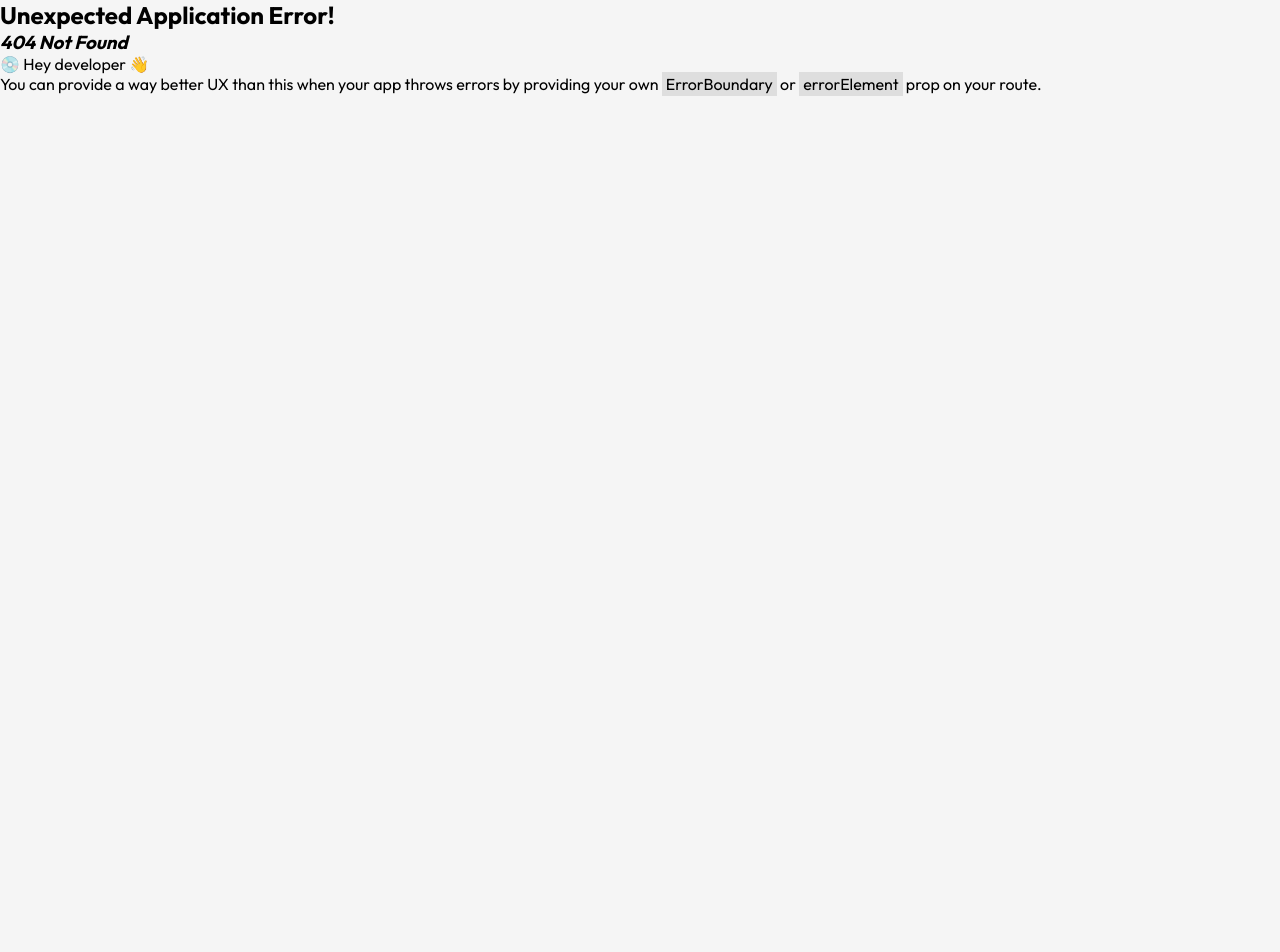
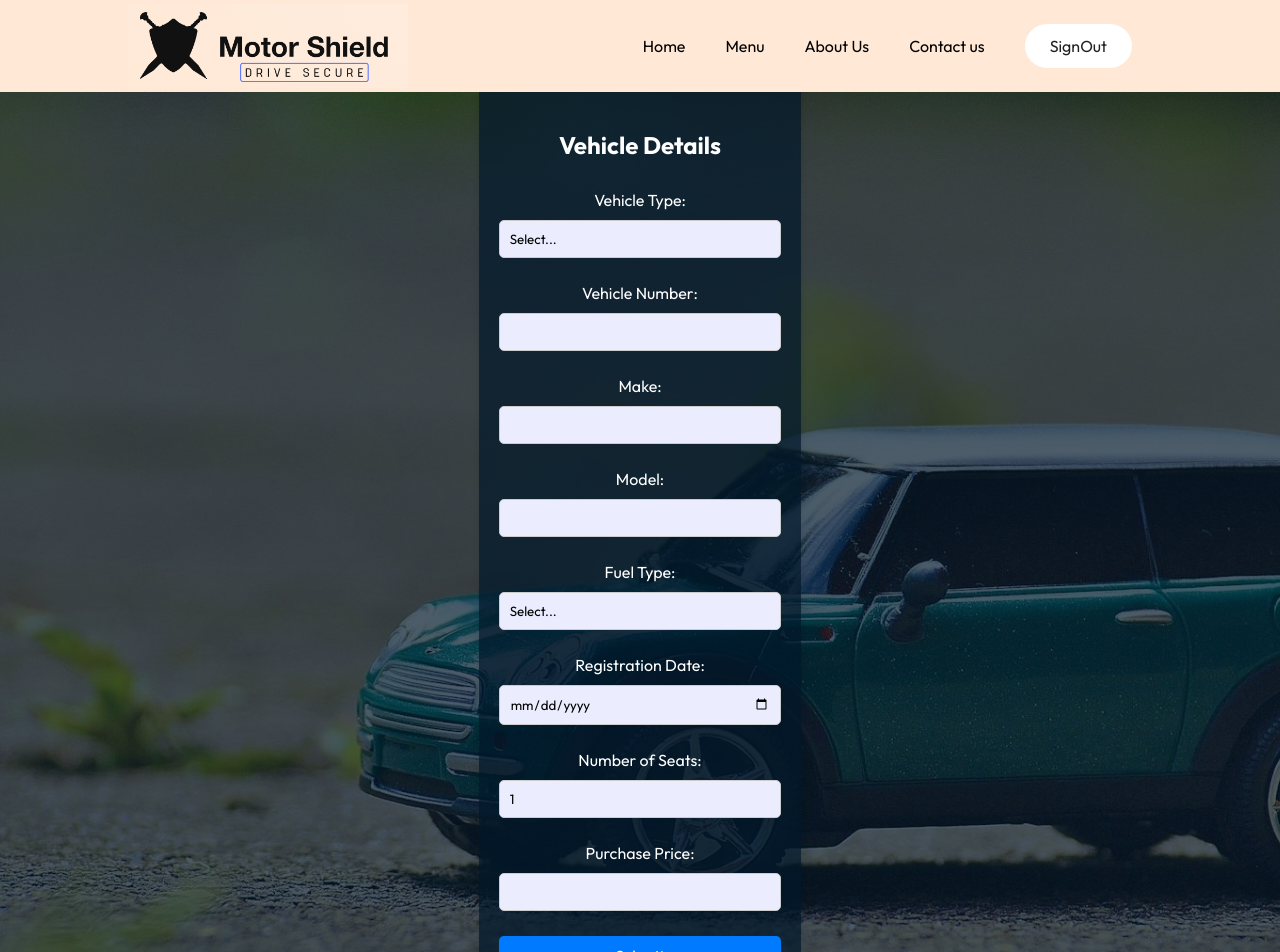
Before and after one commit to krishnalath99/MotorShield, a React (Vite) app: page /add-vehicle in a window 1280 px wide. Before the commit this address had no page. Shown: the top 952 px of the page. Before the commit the page ends 800 px from the top, so only its background shows below. Built offline with nearby package versions, Linux system fonts and the light colour scheme; sample sign-in values are in the browser's storage.

Commit message:
Forgot Password and Reset Password Functionality Added

```diff
--- a/src/App.jsx
+++ b/src/App.jsx
@@ -9,6 +9,9 @@ import ClaimMenu from './Components/Menu/ClaimMenu';
 import SignUpForm from './Components/SignUpForm/SignUpForm';
 import ProtectedRoutePage from './Components/ProtectedRoutePage';
 import SignOut from './Components/SignOut/SignOut';
+import VehicleDetails from './Components/PolicySubMenu/VehicleDetails';
+import ForgorPassword from './Components/ForgotPassoword/ForgorPassword';
+import ResetPassword from './Components/ResetPassword/ResetPassword';
 
 
 const router = createBrowserRouter([
@@ -33,6 +36,15 @@ const router = createBrowserRouter([
         element: <SignOut />
       },
       {
+        path: '/send-reset-password-email',
+        element: <ForgorPassword />
+      },
+      {
+        path: '/reset-password/:uid/:token',
+        element: <ResetPassword />
+
+      },
+      {
         path: '/menu',
         element: (
           <ProtectedRoutePage>
@@ -55,6 +67,14 @@ const router = createBrowserRouter([
             <ClaimMenu />
           </ProtectedRoutePage>
         ),
+      },
+      {
+        path: '/add-vehicle',
+        element: (
+          <ProtectedRoutePage>
+            <VehicleDetails />
+          </ProtectedRoutePage>
+        )
       }
     ]
   }
--- /dev/null
+++ b/src/Components/ForgotPassoword/ForgorPassword.jsx
@@ -0,0 +1,37 @@
+import React, { useState } from 'react'
+import axios from 'axios'
+import './ForgotPassword.css'
+
+const ForgorPassword = () => {
+
+  const [email, setEmail] = useState('')
+  const [error, setError] = useState('')
+
+  const submitHandler = async (event) => {
+    event.preventDefault();
+    try {
+        const response = await axios.post('http://127.0.0.1:8000/send-reset-password-email/', {
+            email
+        });
+        setError('Password Reset link sent to your mail.')
+    }
+    catch(error) {
+        setError('You are not a Registered User')
+    }
+  }
+
+  return (
+    <div className="fp-cont">
+        <div className="fp-container">
+            <form className='fp-form' onSubmit={submitHandler}>
+                <h2>Forgot Password</h2>
+                <input type="email" id="email" name="email" placeholder='Enter Your Email' required value={email} onChange={(event) => setEmail(event.target.value)}/>
+                {error && <p className="error-message">{error}</p>}
+                <button type="submit" className='btn light-btn'>Get Password Reset Link on Mail</button>
+            </form>
+        </div>
+    </div>
+  )
+}
+
+export default ForgorPassword
--- /dev/null
+++ b/src/Components/ForgotPassoword/ForgotPassword.css
@@ -0,0 +1,37 @@
+.fp-container {
+    max-width: 360px;
+    margin: 0 auto;
+    margin-top: 80px;
+    padding: 40px 20px;
+    background-color: rgba(0, 23, 42, 0.7);
+    border-radius: 10px;
+    box-shadow: 0 4px 6px rgba(0, 0, 0, 0.1);
+    display: flex;
+    flex: 1;
+    align-items: center;
+    padding-right: 20px;
+}
+
+.fp-form {
+    text-align: center;
+}
+
+.fp-form h2 {
+    margin-top: 10px;
+    margin-bottom: 30px;
+    color: #ffff;
+}
+
+.fp-form input {
+    width: 100%;
+    padding: 10px;
+    background: #EBECFE;
+    border: 1px solid #ccc;
+    border-radius: 5px;
+    margin-bottom: 25px;
+}
+
+.error-message {
+    color: #007bff;
+    margin-bottom: 20px;
+}
--- a/src/Components/Menu/PolicyMenu.jsx
+++ b/src/Components/Menu/PolicyMenu.jsx
@@ -5,7 +5,7 @@ import { Link } from 'react-router-dom'
 const PolicyMenu = () => {
   return (
     <div className="card-menu">
-      <Link className="card">Purchase Policy - Get Quotes</Link>
+      <Link to='/add-vehicle' className="card">Purchase Policy - Get Quotes</Link>
       <Link className="card">Renew Insurance Policy</Link>
       <Link className="card">Track/View Policy</Link>
       <Link className="card">Make Payment for Policy</Link>
--- /dev/null
+++ b/src/Components/PolicySubMenu/VehicleDetails.css
@@ -0,0 +1,55 @@
+.new-form {
+    max-width: 720px;
+    margin: 0 auto;
+    margin-top: 80px;
+    padding: 40px 20px;
+    background-color: rgba(0, 23, 42, 0.7);
+    border-radius: 10px;
+    box-shadow: 0 4px 6px rgba(0, 0, 0, 0.1);
+  }
+
+  .vehicle-form {
+    text-align: center;
+  }
+
+  .vehicle-form h2 {
+    margin-top: 10px;
+    margin-bottom: 30px;
+    color: #ffff;
+  }
+
+  .vehicle-form label {
+    display: block;
+    margin-bottom: 10px;
+    color: #ffff;
+  }
+
+  .vehicle-form input[type="text"],
+  .vehicle-form input[type="number"],
+  .vehicle-form select,
+  .vehicle-form input[type="date"] {
+    width: 100%;
+    padding: 10px;
+    background: #EBECFE;
+    border: 1px solid #ccc;
+    border-radius: 5px;
+    margin-bottom: 25px;
+  }
+
+  .vehicle-form select {
+    appearance: none;
+  }
+
+  .vehicle-form button {
+    width: 100%;
+    padding: 10px;
+    background-color: #007bff;
+    color: #fff;
+    border: none;
+    border-radius: 5px;
+    cursor: pointer;
+  }
+
+  .vehicle-form button:hover {
+    background-color: #0056b3;
+  }
--- /dev/null
+++ b/src/Components/PolicySubMenu/VehicleDetails.jsx
@@ -0,0 +1,77 @@
+import React, {useState} from 'react'
+import { Link, redirect, useNavigate } from 'react-router-dom';
+import './VehicleDetails.css';
+import axios from 'axios';
+
+const VehicleDetails = () => {
+  const [vehicle_type, setVehicleType] = useState('');
+  const [vehicle_number, setVehicleNumber] = useState('');
+  const [make, setMake] = useState('');
+  const [model, setModel] = useState('');
+  const [fuel_type, setFuelType] = useState('');
+  const [registration_date, setRegistrationDate] = useState('');
+  const [seats, setSeats] = useState(1);
+  const [purchase_price, setPurchasePrice] = useState('');
+
+  const handleSubmit = async (event) => {
+    event.preventDefault();
+    let token = localStorage.getItem("token")
+    console.log(token)
+    try {
+        const response = await axios.post('http://127.0.0.1:8000/add-vehicle/', {
+            vehicle_type,
+            vehicle_number,
+            make,
+            model,
+            fuel_type,
+            registration_date,
+            seats,
+            purchase_price},
+          {headers:{
+            Authorization: token ? `Bearer ${token}` : null
+          }});
+        console.log('Vehicle Added:', response.data);
+      }
+      catch(error) {
+        // setError('Error')
+        console.log(error)
+      }
+    }
+  return (
+    <div className='new-form'>
+      <form className="vehicle-form" onSubmit={handleSubmit}>
+        <h2>Vehicle Details</h2>
+        <label htmlFor="vehicle_type">Vehicle Type:</label>
+        <select id="vehicle_type" name="vehicle_type" value={vehicle_type} onChange={(event) => setVehicleType(event.target.value)} required>
+          <option value="">Select...</option>
+          <option value="Two Wheeler">Two wheeler</option>
+          <option value="Four Wheeler">Four wheeler</option>
+          <option value="Commercial Vehicle">Commercial vehicle</option>
+        </select>
+        <label htmlFor="vehicle_number">Vehicle Number:</label>
+        <input type="text" id="vehicle_number" name="vehicle_number" value={vehicle_number} onChange={(event) => setVehicleNumber(event.target.value)} required />
+        <label htmlFor="make">Make:</label>
+        <input type="text" id="make" name="make" value={make} onChange={(event) => setMake(event.target.value)} required />
+        <label htmlFor="model">Model:</label>
+        <input type="text" id="model" name="model" value={model} onChange={(event) => setModel(event.target.value)} required />
+        <label htmlFor="fuel_type">Fuel Type:</label>
+        <select id="fuel_type" name="fuel_type" value={fuel_type} onChange={(event) => setFuelType(event.target.value)} required>
+          <option value="">Select...</option>
+          <option value="Hybrid">Hybrid</option>
+          <option value="Petrol">Petrol</option>
+          <option value="Diesel">Diesel</option>
+          <option value="Electric">Electric</option>
+        </select>
+        <label htmlFor="registration_date">Registration Date:</label>
+        <input type="date" id="registration_date" name="registration_date" value={registration_date} onChange={(event) => setRegistrationDate(event.target.value)} required />
+        <label htmlFor="seats">Number of Seats:</label>
+        <input type="number" id="seats" name="seats" min="1" value={seats} onChange={(event) => setSeats(event.target.value)} required />
+        <label htmlFor="purchase_price">Purchase Price:</label>
+        <input type="number" id="purchase_price" name="purchase_price" value={purchase_price} onChange={(event) => setPurchasePrice(event.target.value)} required />
+        <button type="submit" className='btn primary-btn'>Submit</button>
+      </form>
+    </div>
+  )
+}
+
+export default VehicleDetails
--- /dev/null
+++ b/src/Components/ResetPassword/ResetPassword.css
@@ -0,0 +1,37 @@
+.rp-container {
+    max-width: 360px;
+    margin: 0 auto;
+    margin-top: 80px;
+    padding: 40px 20px;
+    background-color: rgba(0, 23, 42, 0.7);
+    border-radius: 10px;
+    box-shadow: 0 4px 6px rgba(0, 0, 0, 0.1);
+    display: flex;
+    flex: 1;
+    align-items: center;
+    padding-right: 20px;
+}
+
+.rp-form {
+    text-align: center;
+}
+
+.rp-form h2 {
+    margin-top: 10px;
+    margin-bottom: 30px;
+    color: #ffff;
+}
+
+.rp-form input {
+    width: 100%;
+    padding: 10px;
+    background: #EBECFE;
+    border: 1px solid #ccc;
+    border-radius: 5px;
+    margin-bottom: 25px;
+}
+
+.error-message {
+    color: #007bff;
+    margin-bottom: 20px;
+}
--- /dev/null
+++ b/src/Components/ResetPassword/ResetPassword.jsx
@@ -0,0 +1,50 @@
+import React, { useState } from 'react'
+import axios from 'axios'
+import './ResetPassword.css'
+import { useNavigate, useParams } from 'react-router-dom'
+
+const ResetPassword = () => {
+
+  const [password, setPassword] = useState('')
+  const [password2, setPassword2] = useState('')
+  const [error, setError] = useState('')
+
+  const navigate = useNavigate()
+
+  const {uid, token} = useParams()
+
+  const submitHandler = async (event) => {
+    event.preventDefault();
+    if (password !== password2) {
+        setError("Passwords do not match, Try again")
+        return
+    }
+    try {
+        const response = await axios.post(`http://127.0.0.1:8000/reset-password/${uid}/${token}/`, {
+            password,
+            password2
+        });
+        console.log(response.data)
+        navigate('/login')
+    }
+    catch(error) {
+        setError('Try Setting a different Password')
+    }
+  }
+
+  return (
+    <div className="rp-cont">
+        <div className="rp-container">
+            <form className='rp-form' onSubmit={submitHandler}>
+                <h2>Forgot Password</h2>
+                <input type="password" id="password" name="password" placeholder='Enter New Password' required value={password} onChange={(event) => setPassword(event.target.value)}/>
+                <input type="password" id="password2" name="password2" placeholder='Confirm Your Password' required value={password2} onChange={(event) => setPassword2(event.target.value)}/>
+                {error && <p className="error-message">{error}</p>}
+                <button type="submit" className='btn light-btn'>Reset Password</button>
+            </form>
+        </div>
+    </div>
+  )
+}
+
+export default ResetPassword
--- a/src/Components/SignInForm/SignInForm.jsx
+++ b/src/Components/SignInForm/SignInForm.jsx
@@ -48,7 +48,7 @@ const SignInForm = () => {
           {error && <p className="error-message">{error}</p>}
           <button type="submit" className='btn light-btn'>Sign In</button>
         </form>
-        <p className="forgot-password-link"><a href="#">Forgot Password?</a></p>
+        <p className="forgot-password-link"><Link to='/send-reset-password-email'>Forgot Password?</Link></p>
         <p className="signup-link">Don't have an account? <Link to="/signup">Sign Up</Link></p>
       </div>
     </div>
```
